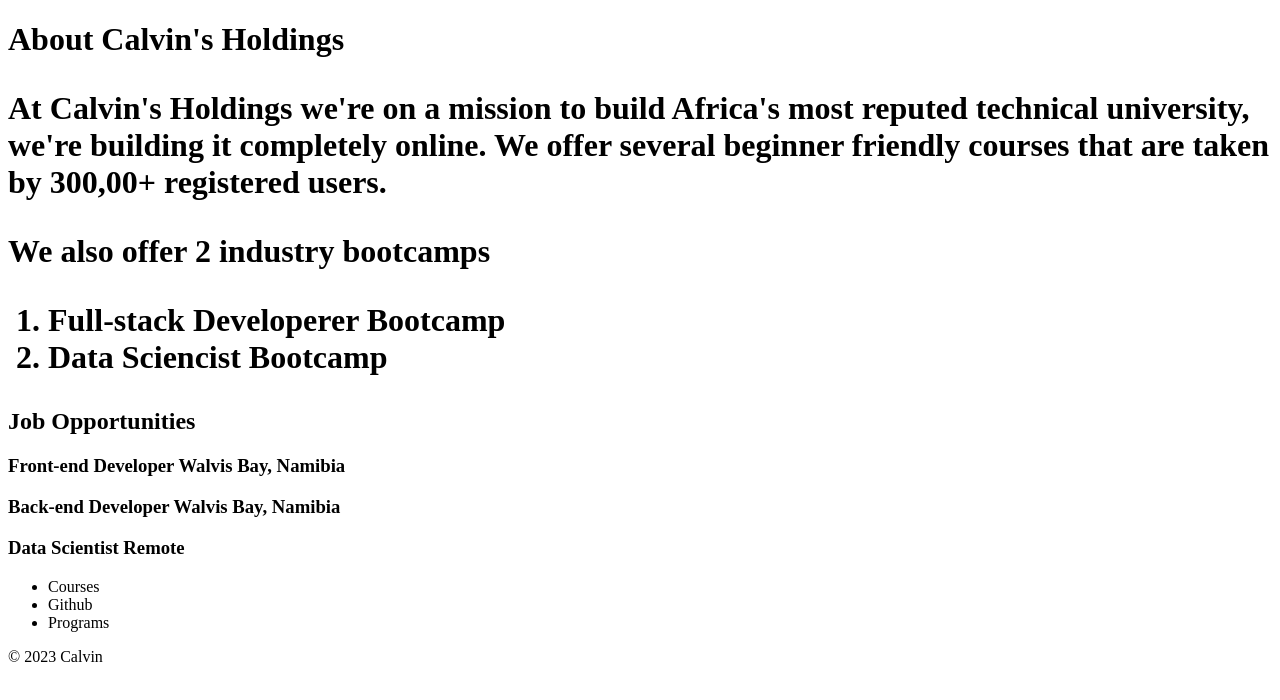
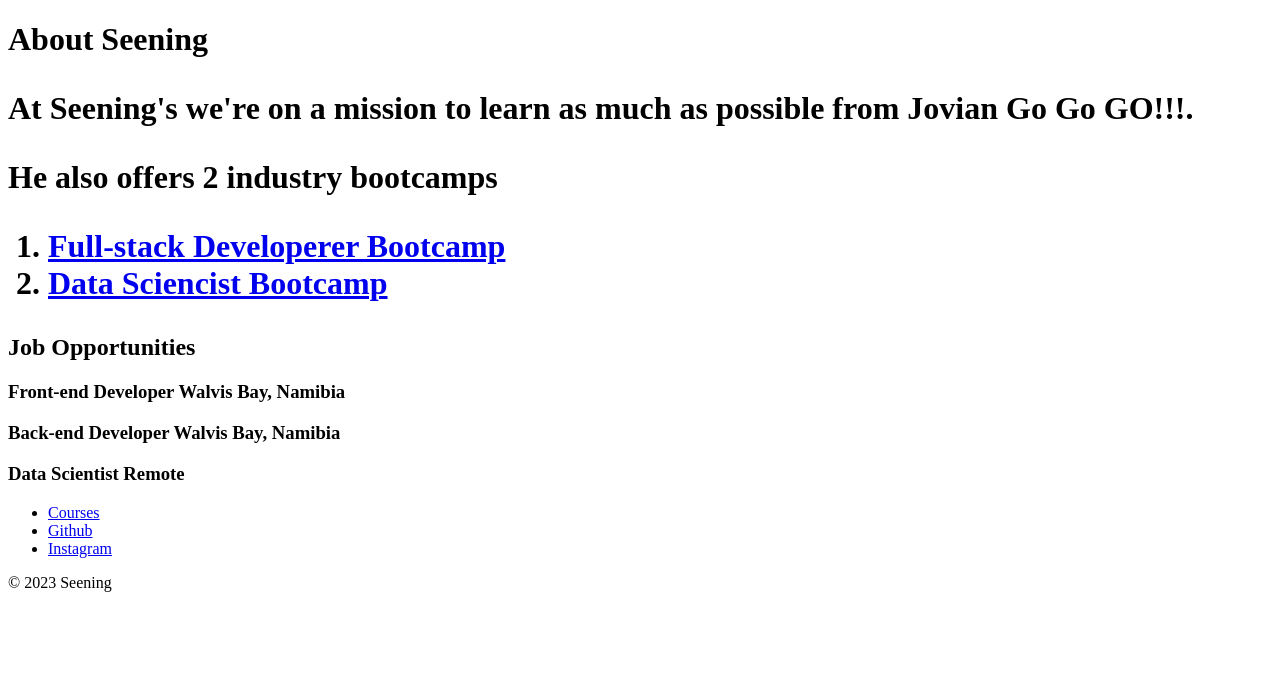
Before and after one commit to calthewebdev/My-First_Website., a plain HTML site: page index.html in a window 1280 px wide. Drawn offline with Linux system fonts and the light colour scheme.

Commit message:
Update index.html

```diff
--- a/index.html
+++ b/index.html
@@ -8,23 +8,31 @@
 </head>
 
 <body>
+  <a href="https://unsplash.com/photos/people-sitting-down-near-table-with-assorted-laptop-computers-SYTO3xs06fU" alt="People sitting"></a>
     <h1>
-        About Calvin's Holdings
+        About Seening
         <p>
-            At Calvin's Holdings we're on a mission
-            to build Africa's most reputed technical
-            university, we're building it completely
-            online. We offer several beginner friendly
-            courses that are taken by 300,00+ registered
-            users.
+            At Seening's we're on a mission
+            to learn as much as possible from Jovian
+            Go Go GO!!!.
         </p>
         <p>
-            We also offer 2 industry bootcamps
-        </p>
+            He also offers 2 industry bootcamps
+
         <ol>
-            <li>Full-stack Developerer Bootcamp</li>
-            <li>  Data Sciencist Bootcamp</li>
+          <li>
+            <a href="https://jovian.com/program/jovian-full-stack-developer-bootcamp" target="_blank">
+              Full-stack Developerer Bootcamp
+                </a>
+           </li>
+            <li>
+              <a href="https://jovian.com/program/jovian-data-science-bootcamp" target="_blank">
+              Data Sciencist Bootcamp
+          </a>
+          </li>
         </ol>
+      </p>
+  <a href="https://unsplash.com/photos/black-flat-screen-computer-monitor-SyvsTmuuZyM" alt="theme"></a>
     </h1>
     <h2>
         Job Opportunities
@@ -50,12 +58,24 @@
 
     <div>
         <ul>
-            <li>Courses</li>
-            <li>Github</li>
-            <li>Programs</li>
+            <li>
+              <a href="https://jovian.com/learn" target="_blank">
+              Courses
+              </a>
+          </li>
+            <li>
+              <a href="https://github.com/calthedancer" target="_blank">
+              Github
+              </a>
+          </li>
+            <li>
+              <a href="https://www.instagram.com/calthedancer2.0/" target="_blank">
+              Instagram
+              </a>
+          </li>
         </ul>
     </div>
-    <span>© 2023 Calvin</span>
+    <span>© 2023 Seening</span>
 </body>
 
 </html>
```
